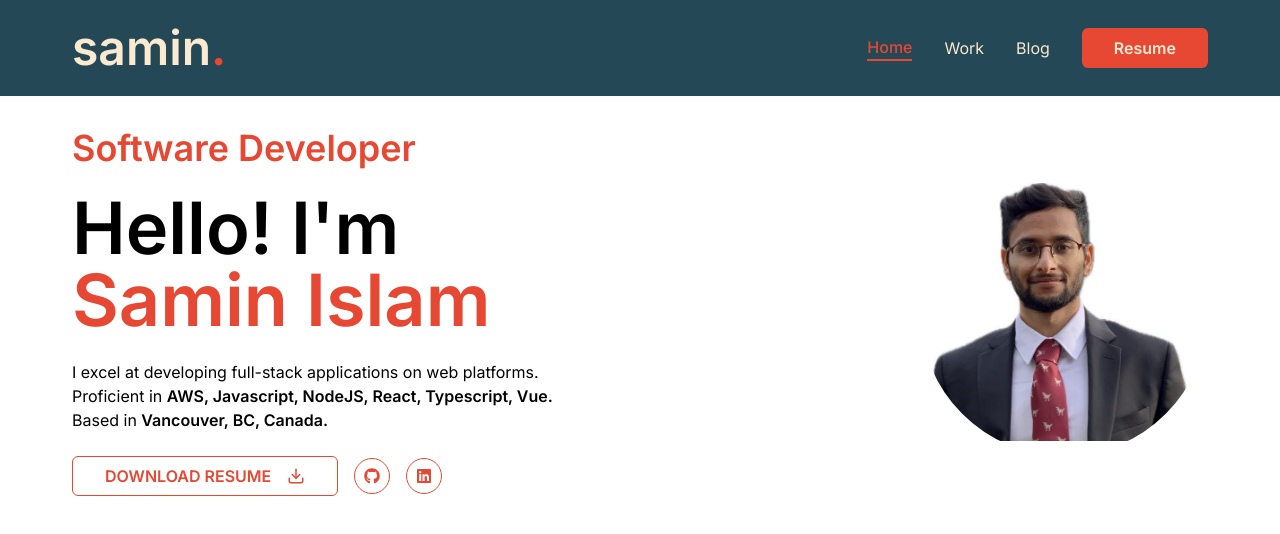
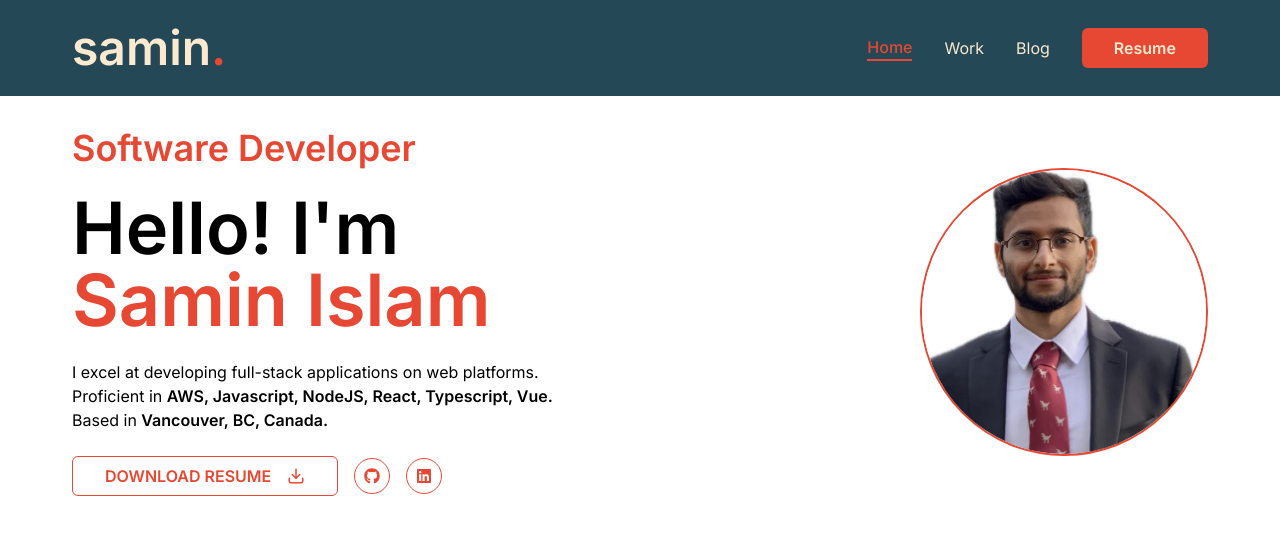
Before and after one commit to saminsss/portfolio, a Next.js app: page / in a window 1280 px wide. Shown: the top 534 px of the page. Built offline with nearby package versions, Linux system fonts and the light colour scheme.

Commit message:
add border photo

```diff
--- a/src/components/HeroPhoto.tsx
+++ b/src/components/HeroPhoto.tsx
@@ -14,15 +14,15 @@ const PageTransition = () => {
         initial={{ opacity: 0 }}
         animate={{ opacity: 1 }}
         transition={{ delay: 0.3, duration: 0.2, ease: 'easeIn' }}
-        className="w-72 h-full relative basis-72">
-        <div className="h-72 mix-blend-lighten">
+        className="relative">
+        <div className="w-72 h-72">
           <Image
             src="/assets/photo.jpeg"
             alt="Hero image"
             priority
             quality={100}
             fill
-            className="object-contain rounded-full"
+            className="object-cover border-2 border-secondary rounded-full"
           />
         </div>
       </motion.div>
```
